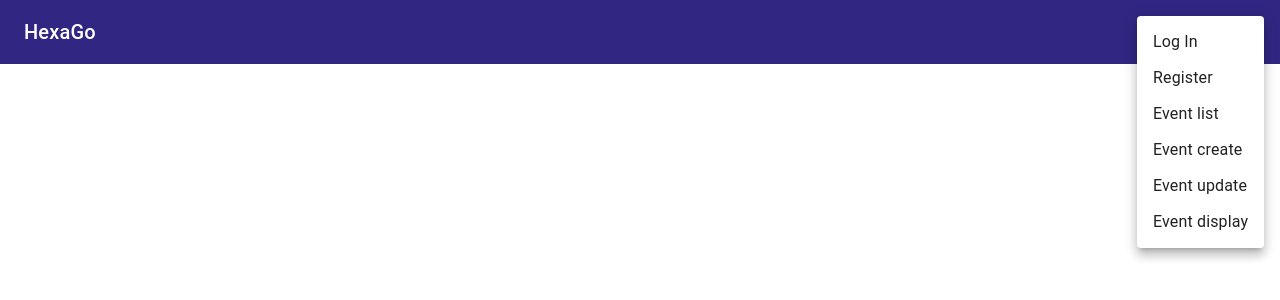
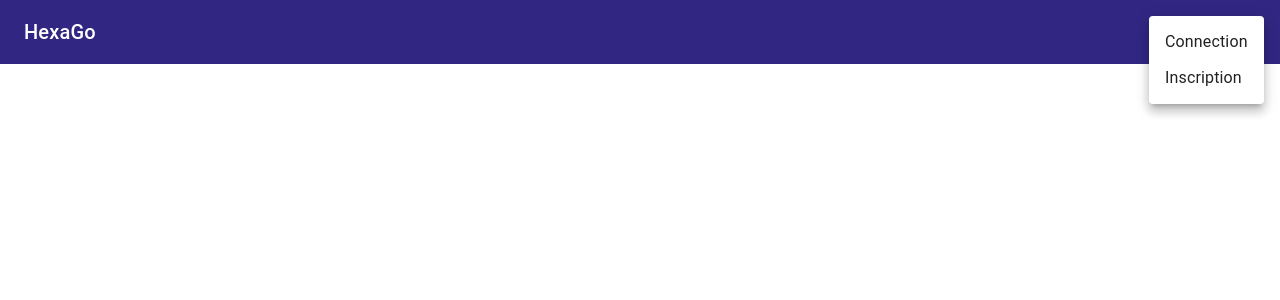
Before and after one commit to TheoWckr/hexago-front-final, a React (Create React App) app in the folder front/: page / in a window 1280 px wide. Both pictures are taken after a click on the button "menu". Shown: the top 300 px of the page. Built offline with nearby package versions, Linux system fonts and the light colour scheme.

Commit message:
Header rerouting

```diff
--- a/front/src/App.tsx
+++ b/front/src/App.tsx
@@ -50,6 +50,9 @@ const App = () => {
                     <Route path="/event/update/:id">
                         <EventUpdatePage/>
                     </Route>
+                    <Route path="/event/display/:id" >
+                        <EventDisplayPage/>
+                    </Route>
                     <Route path="/event/search">
                         <EventSearchPanel/>
                     </Route>
--- a/front/src/components/commons/headers/Header.tsx
+++ b/front/src/components/commons/headers/Header.tsx
@@ -58,26 +58,18 @@ const Header = () => {
                 >
                     {isLogged && (
                         [
-                            <MenuItem key={0} onClick={handleClose} component={Link} to={'/GenreManagement/'}>Genre management</MenuItem>,
-                            <MenuItem key={1} onClick={handleClose} component={Link} to={'/GameCreate/'}>Create Game</MenuItem>,
-                            <MenuItem key={2} onClick={handleClose} component={Link} to={'/GameSearch/'}>Game List</MenuItem>,
-                            <MenuItem key={3} onClick={handleClose} component={Link} to={'/GameDisplay/'}>Display game</MenuItem>,
-                            <MenuItem key={4} onClick={handleClose} component={Link} to={'/event'}>Event list</MenuItem>,
-                            <MenuItem key={5} onClick={handleClose} component={Link} to={'/event/create'}>Event create</MenuItem>,
-                            <MenuItem key={6} onClick={handleClose} component={Link} to={'/event/update/1'}>Event update</MenuItem>,
-                            <MenuItem key={7} onClick={handleClose} component={Link} to={'/event/1'}>Event display</MenuItem>,
-                            <MenuItem key={8} onClick={handleClose} component={Link} to={'/event/search'}>Event search</MenuItem>,
-                            <MenuItem key={9} onClick={logout}>Logout</MenuItem>
+                            <MenuItem key={0} onClick={handleClose} component={Link} to={'/GenreManagement/'}>Gestion des genres</MenuItem>,
+                            <MenuItem key={1} onClick={handleClose} component={Link} to={'/GameCreate/'}>Création de jeu</MenuItem>,
+                            <MenuItem key={2} onClick={handleClose} component={Link} to={'/GameSearch/'}>Liste des jeux</MenuItem>,
+                            <MenuItem key={5} onClick={handleClose} component={Link} to={'/event/create'}>Création d'évenement</MenuItem>,
+                            <MenuItem key={8} onClick={handleClose} component={Link} to={'/event/search'}>Recherche d'événements</MenuItem>,
+                            <MenuItem key={9} onClick={logout}>Déconnection</MenuItem>
                         ]
                     )}
                     {!isLogged && (
                         [
-                            <MenuItem key={0} onClick={handleClose} component={Link} to={'/login'}>Log In</MenuItem>,
-                            <MenuItem key={1} onClick={handleClose} component={Link} to={'/register'}>Register</MenuItem>,
-                            <MenuItem key={2} onClick={handleClose} component={Link} to={'/event'}>Event list</MenuItem>,
-                            <MenuItem key={3} onClick={handleClose} component={Link} to={'/event/create'}>Event create</MenuItem>,
-                            <MenuItem key={4} onClick={handleClose} component={Link} to={'/event/update/1'}>Event update</MenuItem>,
-                            <MenuItem key={5} onClick={handleClose} component={Link} to={'/event/1'}>Event display</MenuItem>,
+                            <MenuItem key={0} onClick={handleClose} component={Link} to={'/login'}>Connection</MenuItem>,
+                            <MenuItem key={1} onClick={handleClose} component={Link} to={'/register'}>Inscription</MenuItem>,
                         ]
                     )}
                 </Menu>
```
